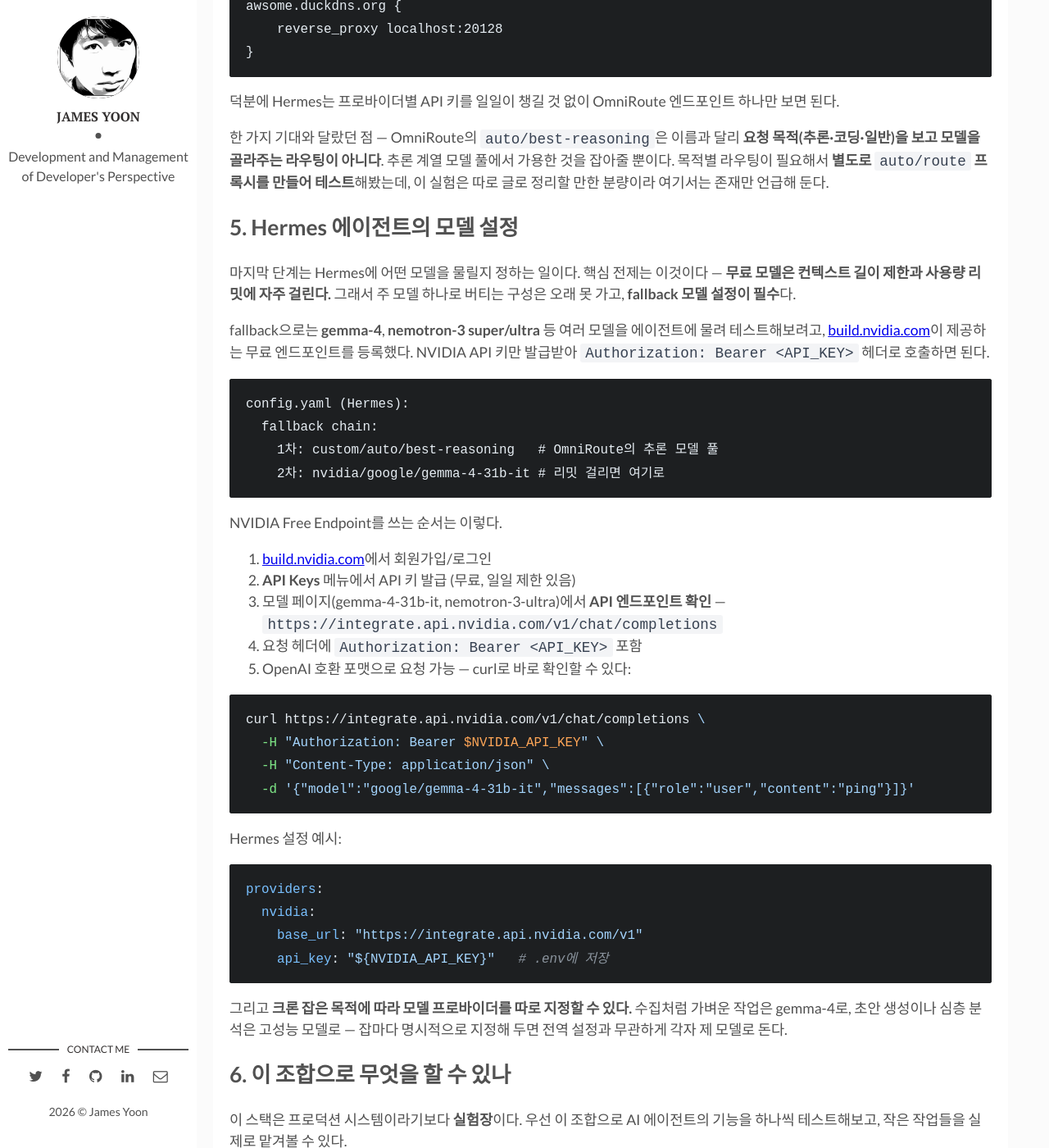
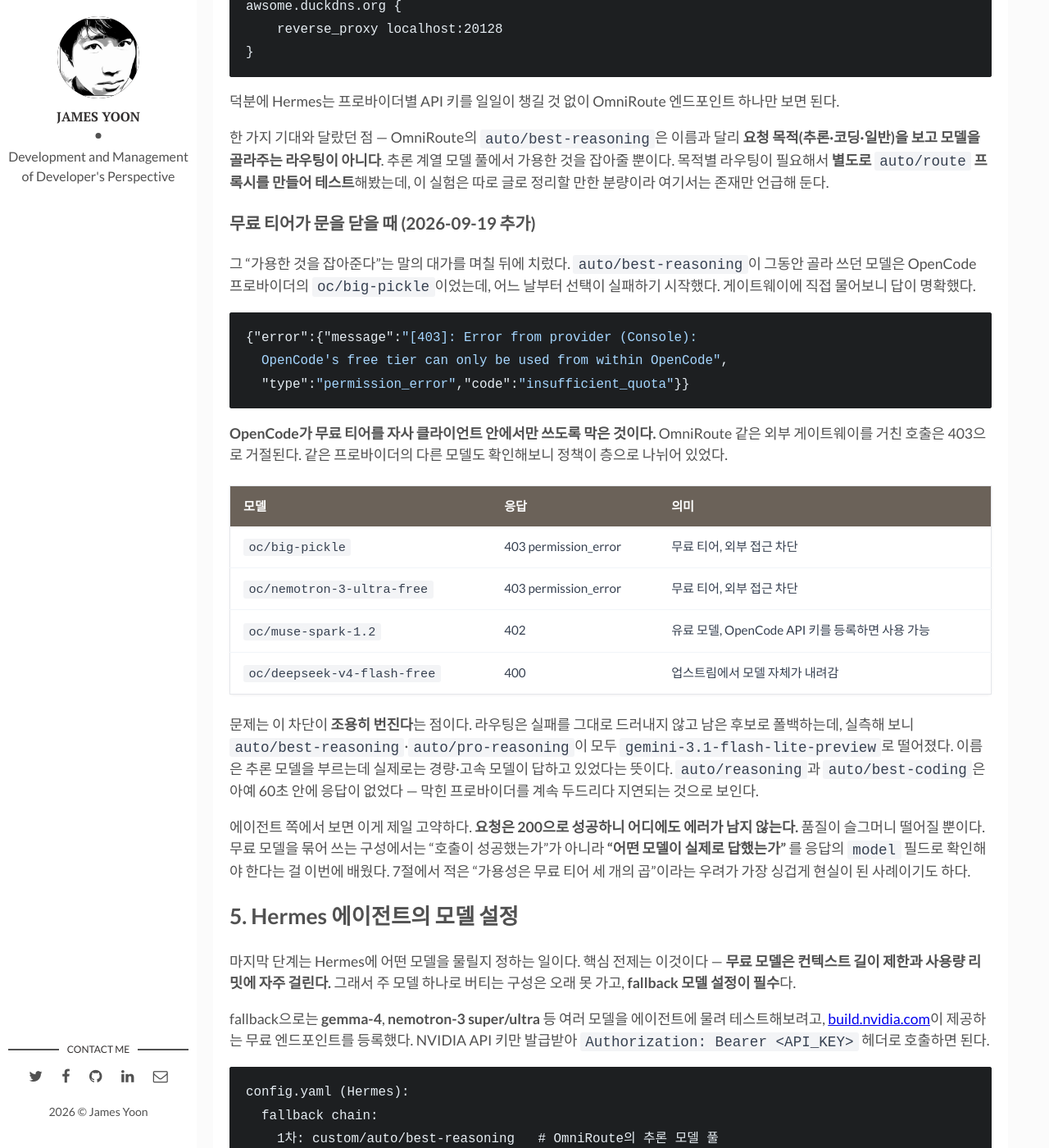
Before and after one commit to butteryoon/butteryoon.github.io, a Jekyll site: the page built from _posts/2026-09-11-opensource-agent-stack.md, in a window 1280 px wide and 1400 px high, scrolled down 2596 px. Shown: the whole window at 82% size. Built offline with Jekyll 4.4.1, drawn with Linux system fonts in a browser that asks for light colours; comment, search, counter and statistics services are not loaded; some of the changed text lies outside the part shown.

Commit message:
에이전트 스택 글 보강: OpenCode 무료 티어 외부 차단(403)으로 auto/best-reasoning 라우팅이 조용히 폴백되는 실측 사례 추가
Co-Authored-By: Claude Opus 5 (1M context) <noreply@anthropic.com>
Claude-Session: https://claude.ai/code/session_01GP584Scs1goEpQgpanpNdb

````diff
--- a/_posts/2026-09-11-opensource-agent-stack.md
+++ b/_posts/2026-09-11-opensource-agent-stack.md
@@ -5,7 +5,7 @@ title: "오픈소스로 AI 에이전트 구축하기 — 설치부터 게이트
 description: "Hermes Agent 설치 → 소스 구조 → Oracle Cloud 무료 인스턴스 → OmniRoute 게이트웨이 → fallback 모델 설정까지, 지금까지 쓴 오픈소스 에이전트 구축 포스팅들을 한 흐름으로 엮은 종합 지도."
 img: agent_stack_title.webp
 date: 2026-09-11 20:00:00 +0900
-last_modified_at: 2026-09-12 11:00:00 +0900
+last_modified_at: 2026-09-19 22:10:00 +0900
 tags: [hermes, ai-agent, opensource, omniroute, oracle-cloud, llm-routing, llm] # add tag
 related: llm
 categories: tools
@@ -85,6 +85,29 @@ awsome.duckdns.org {
 
 한 가지 기대와 달랐던 점 — OmniRoute의 `auto/best-reasoning`은 이름과 달리 **요청 목적(추론·코딩·일반)을 보고 모델을 골라주는 라우팅이 아니다**. 추론 계열 모델 풀에서 가용한 것을 잡아줄 뿐이다. 목적별 라우팅이 필요해서 **별도로 `auto/route` 프록시를 만들어 테스트**해봤는데, 이 실험은 따로 글로 정리할 만한 분량이라 여기서는 존재만 언급해 둔다.
 
+### 무료 티어가 문을 닫을 때 (2026-09-19 추가)
+
+그 "가용한 것을 잡아준다"는 말의 대가를 며칠 뒤에 치렀다. `auto/best-reasoning`이 그동안 골라 쓰던 모델은 OpenCode 프로바이더의 `oc/big-pickle`이었는데, 어느 날부터 선택이 실패하기 시작했다. 게이트웨이에 직접 물어보니 답이 명확했다.
+
+```json
+{"error":{"message":"[403]: Error from provider (Console):
+  OpenCode's free tier can only be used from within OpenCode",
+  "type":"permission_error","code":"insufficient_quota"}}
+```
+
+**OpenCode가 무료 티어를 자사 클라이언트 안에서만 쓰도록 막은 것이다.** OmniRoute 같은 외부 게이트웨이를 거친 호출은 403으로 거절된다. 같은 프로바이더의 다른 모델도 확인해보니 정책이 층으로 나뉘어 있었다.
+
+| 모델 | 응답 | 의미 |
+|---|---|---|
+| `oc/big-pickle` | 403 permission_error | 무료 티어, 외부 접근 차단 |
+| `oc/nemotron-3-ultra-free` | 403 permission_error | 무료 티어, 외부 접근 차단 |
+| `oc/muse-spark-1.2` | 402 | 유료 모델, OpenCode API 키를 등록하면 사용 가능 |
+| `oc/deepseek-v4-flash-free` | 400 | 업스트림에서 모델 자체가 내려감 |
+
+문제는 이 차단이 **조용히 번진다**는 점이다. 라우팅은 실패를 그대로 드러내지 않고 남은 후보로 폴백하는데, 실측해 보니 `auto/best-reasoning`·`auto/pro-reasoning`이 모두 `gemini-3.1-flash-lite-preview`로 떨어졌다. 이름은 추론 모델을 부르는데 실제로는 경량·고속 모델이 답하고 있었다는 뜻이다. `auto/reasoning`과 `auto/best-coding`은 아예 60초 안에 응답이 없었다 — 막힌 프로바이더를 계속 두드리다 지연되는 것으로 보인다.
+
+에이전트 쪽에서 보면 이게 제일 고약하다. **요청은 200으로 성공하니 어디에도 에러가 남지 않는다.** 품질이 슬그머니 떨어질 뿐이다. 무료 모델을 묶어 쓰는 구성에서는 "호출이 성공했는가"가 아니라 **"어떤 모델이 실제로 답했는가"** 를 응답의 `model` 필드로 확인해야 한다는 걸 이번에 배웠다. 7절에서 적은 "가용성은 무료 티어 세 개의 곱"이라는 우려가 가장 싱겁게 현실이 된 사례이기도 하다.
+
 ## 5. Hermes 에이전트의 모델 설정
 
 마지막 단계는 Hermes에 어떤 모델을 물릴지 정하는 일이다. 핵심 전제는 이것이다 — **무료 모델은 컨텍스트 길이 제한과 사용량 리밋에 자주 걸린다.** 그래서 주 모델 하나로 버티는 구성은 오래 못 가고, **fallback 모델 설정이 필수**다.
````
